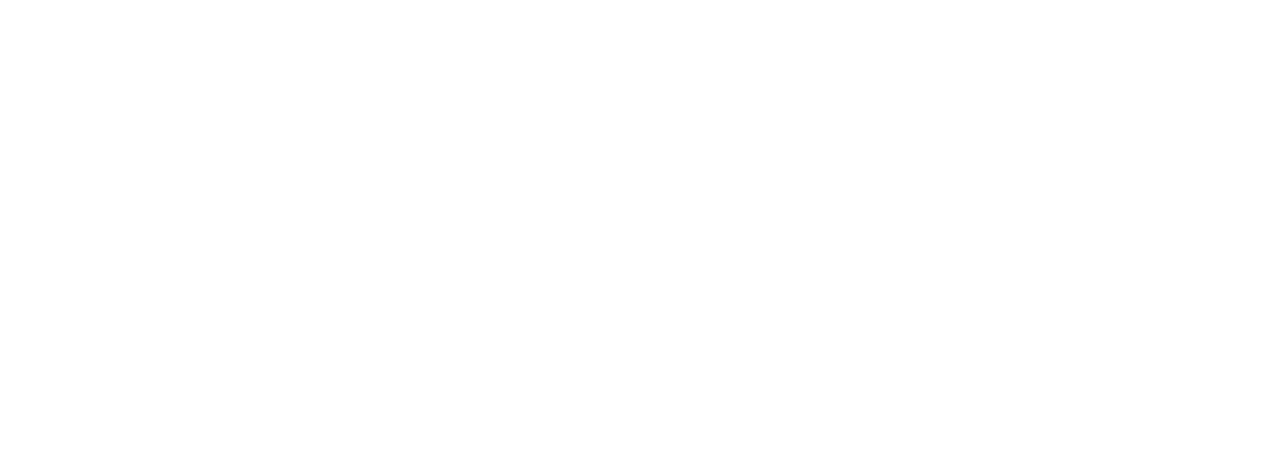
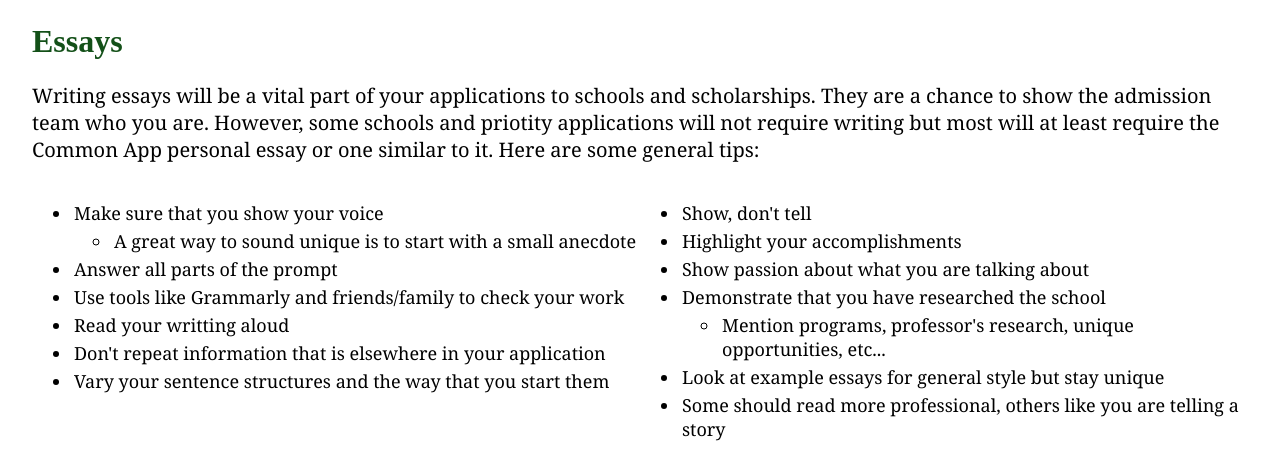
Before and after one commit to dylangriffiths/Capstone, an Eleventy site: page src/templates.njk in a window 1280 px wide. Shown: the part 522-981 px from the top of the page. Before the commit the page ends 800 px from the top, so only its background shows below. Built offline with nearby package versions, Linux system fonts and the light colour scheme; Eleventy itself is replaced by a stand-in of ours; files that its build step writes are made by us from their sources.

Commit message:
Last touches

```diff
--- a/src/templates.njk
+++ b/src/templates.njk
@@ -10,5 +10,35 @@ eleventyComputed:
     <h1 class="page-title">Templates</h1>
     <p>Here is a Google Sheets <a href="https://docs.google.com/spreadsheets/d/e/2PACX-1vSRb_DzyJfHfFKGpmucaApZvjdKnfGT7DY1IJGYDBii08wU0gn1YLPoeko4JNxHZYrI_F07EgSK37JE/pubhtml?widget=true&amp;headers=false">template</a> for starting your college list and creating a preliminary ranking</p>
     <iframe width="1450" height="315" src="https://docs.google.com/spreadsheets/d/e/2PACX-1vSRb_DzyJfHfFKGpmucaApZvjdKnfGT7DY1IJGYDBii08wU0gn1YLPoeko4JNxHZYrI_F07EgSK37JE/pubhtml?widget=true&amp;headers=false"></iframe>
+    <h1 class="page-title">Essays</h1>
+    <p>Writing essays will be a vital part of your applications to schools and scholarships. They are a chance to show the admission team who you are. However, some schools and priotity applications will not require writing but most will at least require the Common App personal essay or one similar to it. Here are some general tips:</p>
+ <div class="row">
+        <div class="column">
+    <ul>
+        <li>Make sure that you show your voice</li>
+            <ul>
+                <li>A great way to sound unique is to start with a small anecdote</li>
+            </ul>
+        <li>Answer all parts of the prompt</li>
+        <li>Use tools like Grammarly and friends/family to check your work</li>
+        <li>Read your writting aloud</li>
+        <li>Don't repeat information that is elsewhere in your application</li>
+        <li>Vary your sentence structures and the way that you start them</li>
+    </ul>
+    </div>
+    <div class="column">
+    <ul>
+        <li>Show, don't tell</li>
+        <li>Highlight your accomplishments</li>
+        <li>Show passion about what you are talking about</li>
+        <li>Demonstrate that you have researched the school</li>
+            <ul>
+            <li>Mention programs, professor's research, unique opportunities, etc...</li>
+            </ul>
+        <li>Look at example essays for general style but stay unique</li>
+        <li>Some should read more professional, others like you are telling a story</li>
+    </ul>
+    </div>
+    </div>
 </main>
 {% endblock %}
```
Also changed, not shown: src/assets/images/Future College Success - Dylan Griffiths.pdf.png (added).
